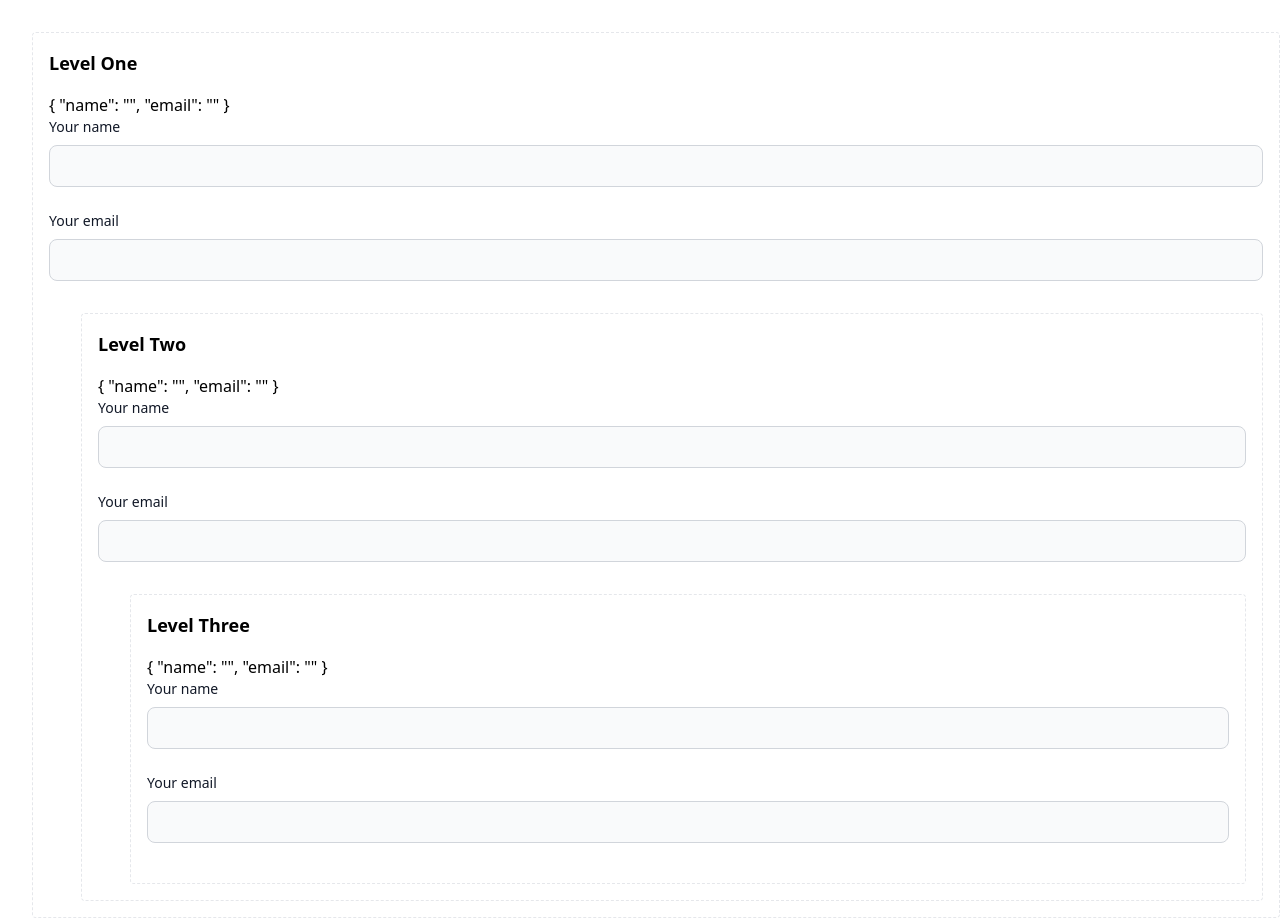
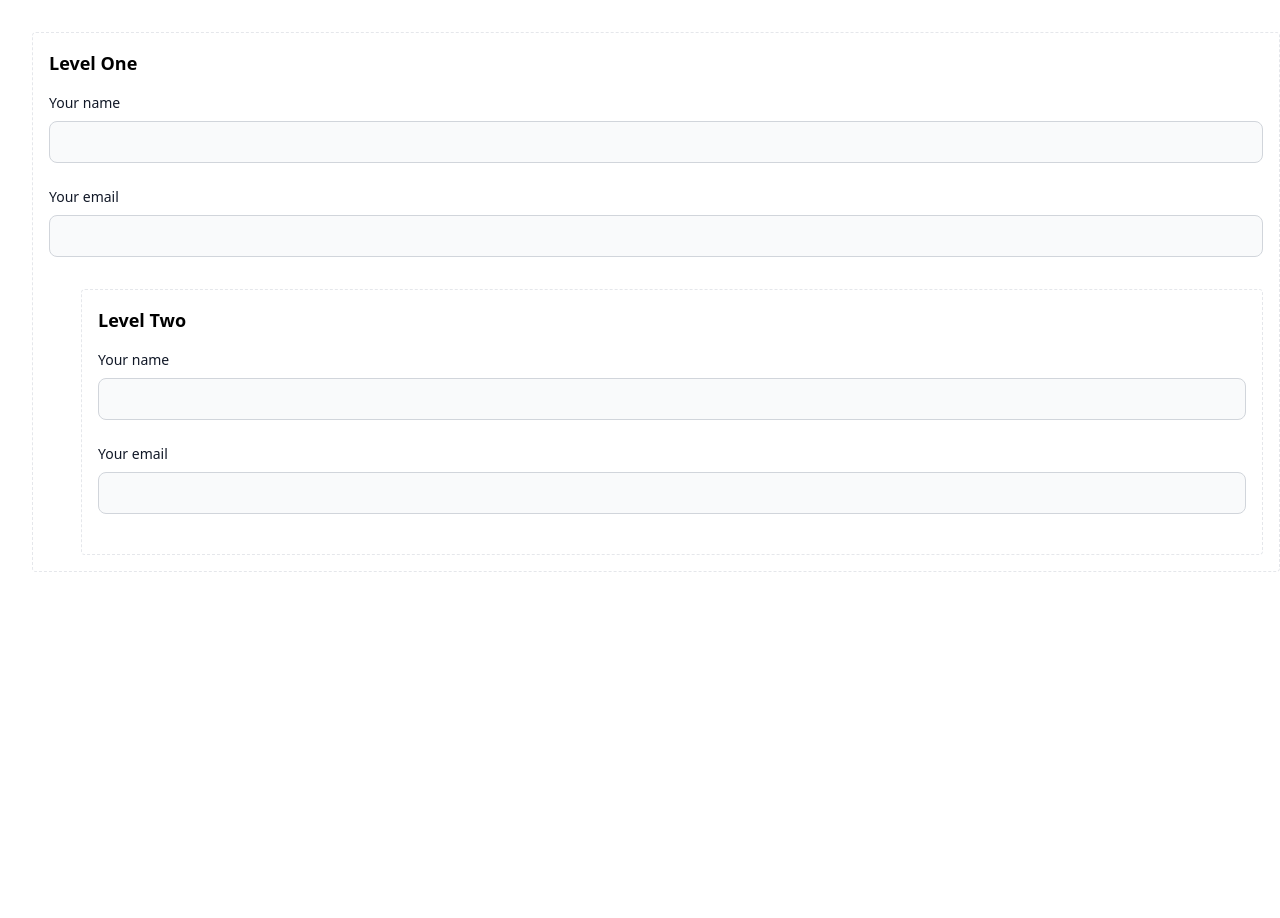
Before and after one commit to thesalahrand/032-mastering-vue-js-ostad-self-practice, a Vue app: page / in a window 1280 px wide. After the commit the page ends 800 px from the top, so only its background shows below. Built offline with nearby package versions, Linux system fonts and the light colour scheme.

Commit message:
learnt to use passing single property of a reactive object

```diff
--- a/src/components/LevelOne.vue
+++ b/src/components/LevelOne.vue
@@ -11,7 +11,6 @@ const user = reactive({
 <template>
   <div class="ml-8 mt-8 p-4 border border-dashed rounded">
     <h6 class="text-lg font-bold dark:text-white mb-4">Level One</h6>
-    {{ user }}
     <form>
       <div class="mb-6">
         <label
@@ -42,7 +41,7 @@ const user = reactive({
         />
       </div>
     </form>
-    <LevelTwo :user="user" />
+    <LevelTwo v-model:name="user.name" v-model:email="user.email" />
   </div>
 </template>
 
--- a/src/components/LevelThree.vue
+++ b/src/components/LevelThree.vue
@@ -1,11 +1,10 @@
 <script setup>
-defineProps(['user'])
+defineProps(['name', 'email'])
 </script>
 
 <template>
   <div class="ml-8 mt-8 p-4 border border-dashed rounded">
     <h6 class="text-lg font-bold dark:text-white mb-4">Level Three</h6>
-    {{ user }}
     <form>
       <div class="mb-6">
         <label
@@ -17,7 +16,8 @@ defineProps(['user'])
           type="text"
           id="name"
           class="bg-gray-50 border border-gray-300 text-gray-900 text-sm rounded-lg focus:ring-blue-500 focus:border-blue-500 block w-full p-2.5 dark:bg-gray-700 dark:border-gray-600 dark:placeholder-gray-400 dark:text-white dark:focus:ring-blue-500 dark:focus:border-blue-500"
-          v-model="user.name"
+          :value="name"
+          @input="$emit('update:name', $event.target.value)"
           required
         />
       </div>
@@ -31,7 +31,8 @@ defineProps(['user'])
           type="email"
           id="email"
           class="bg-gray-50 border border-gray-300 text-gray-900 text-sm rounded-lg focus:ring-blue-500 focus:border-blue-500 block w-full p-2.5 dark:bg-gray-700 dark:border-gray-600 dark:placeholder-gray-400 dark:text-white dark:focus:ring-blue-500 dark:focus:border-blue-500"
-          v-model="user.email"
+          :value="email"
+          @input="$emit('update:email', $event.target.value)"
           required
         />
       </div>
--- a/src/components/LevelTwo.vue
+++ b/src/components/LevelTwo.vue
@@ -1,12 +1,11 @@
 <script setup>
 import LevelThree from './LevelThree.vue'
-defineProps(['user'])
+defineProps(['name', 'email'])
 </script>
 
 <template>
   <div class="ml-8 mt-8 p-4 border border-dashed rounded">
     <h6 class="text-lg font-bold dark:text-white mb-4">Level Two</h6>
-    {{ user }}
     <form>
       <div class="mb-6">
         <label
@@ -18,7 +17,8 @@ defineProps(['user'])
           type="text"
           id="name"
           class="bg-gray-50 border border-gray-300 text-gray-900 text-sm rounded-lg focus:ring-blue-500 focus:border-blue-500 block w-full p-2.5 dark:bg-gray-700 dark:border-gray-600 dark:placeholder-gray-400 dark:text-white dark:focus:ring-blue-500 dark:focus:border-blue-500"
-          v-model="user.name"
+          :value="name"
+          @input="$emit('update:name', $event.target.value)"
           required
         />
       </div>
@@ -32,12 +32,13 @@ defineProps(['user'])
           type="email"
           id="email"
           class="bg-gray-50 border border-gray-300 text-gray-900 text-sm rounded-lg focus:ring-blue-500 focus:border-blue-500 block w-full p-2.5 dark:bg-gray-700 dark:border-gray-600 dark:placeholder-gray-400 dark:text-white dark:focus:ring-blue-500 dark:focus:border-blue-500"
-          v-model="user.email"
+          :value="email"
+          @input="$emit('update:email', $event.target.value)"
           required
         />
       </div>
     </form>
-    <LevelThree :user="user" />
+    <!-- <LevelThree v-model:name="name" v-model:email="email" /> -->
   </div>
 </template>
 
```
